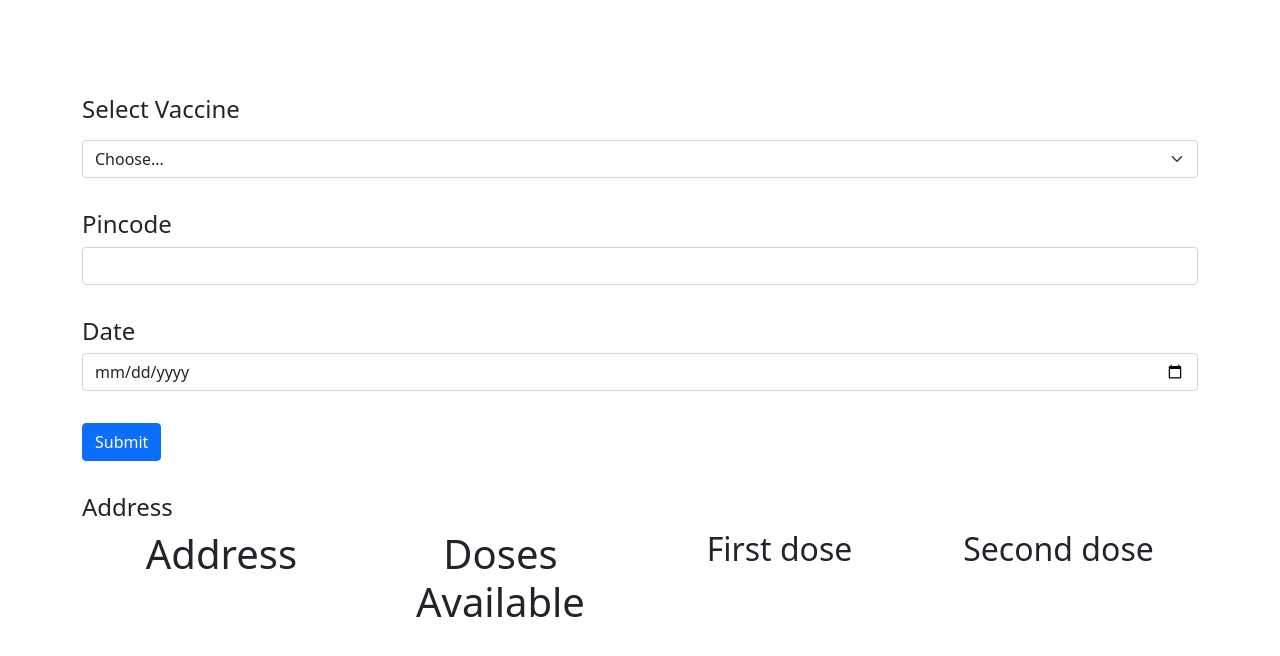
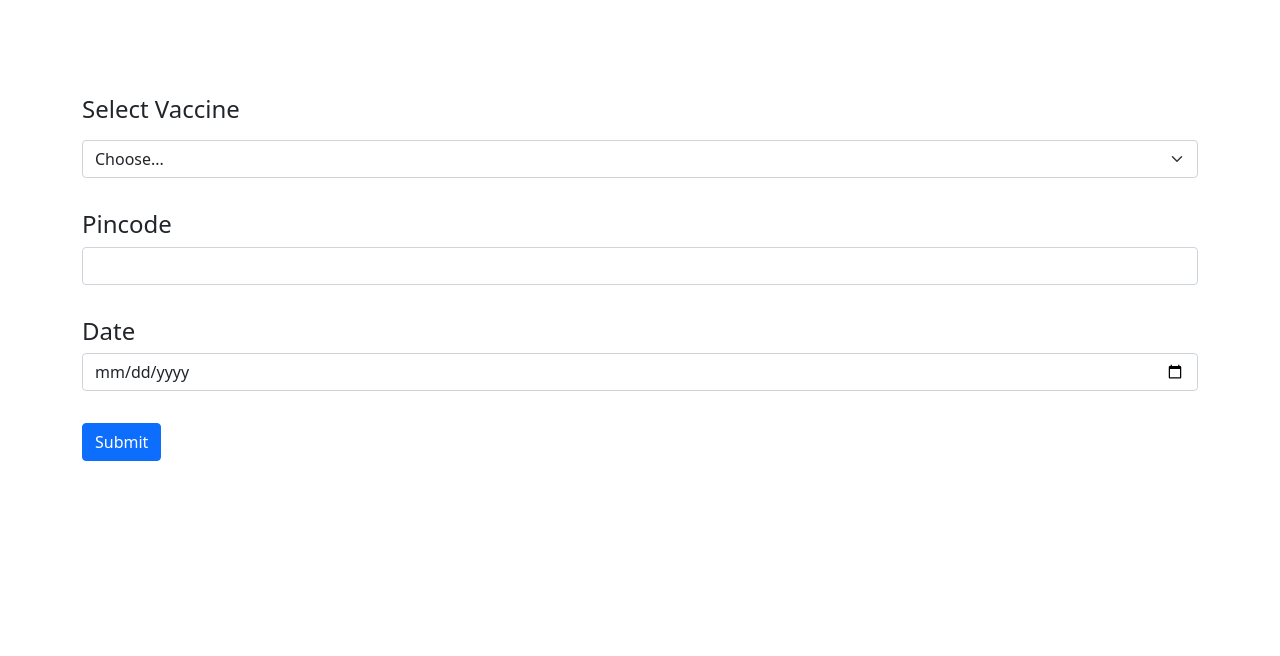
Before and after one commit to dholendar14/cowin, a Flask app: page / in a window 1280 px wide. Shown: the part 57-713 px from the top of the page. Run offline with Flask 2, Linux system fonts and the light colour scheme.

Commit message:
Final Commit

```diff
--- a/app.py
+++ b/app.py
@@ -10,22 +10,23 @@ app = Flask(__name__)
 
 URL = "https://cdn-api.co-vin.in/api/v2/appointment/sessions/public/findByPin"
 
+headings = ("Address","Available Vaccine", "First Dose", "Second Dose")
 def Cowin_api(pincode,vaccine,new_date):
     response = requests.get(URL,
         params={
             "pincode" : pincode,
             "date" : new_date,
             "vaccine" : vaccine,
-            "age" : "45"
+            "age" : "18"
     })
+
     data = response.json()
     l = []
     for i in range(0,len(data['sessions'])):
         if(data['sessions'][i]['available_capacity'] > 0 and data['sessions'][i]['min_age_limit'] <= 45):
             res = (str(data['sessions'][i]['address']),str(data['sessions'][i]['available_capacity']),str(data['sessions'][i]['available_capacity_dose1']),str(data['sessions'][i]['available_capacity_dose2']))
             l.append(res)
-        print(l)
-    return l
+    return tuple(l)
 
 
 @app.route('/',methods= ["GET","POST"])
@@ -36,7 +37,7 @@ def index():
         date = request.form["Date"]
         new_date = re.sub(r'(\d{4})-(\d{1,2})-(\d{1,2})', '\\3-\\2-\\1', date)
         result = Cowin_api(pincode,vaccine,new_date)
-        return render_template("index.html",res = result)
+        return render_template("index.html",heading =headings, res = result)
     else:
         return render_template("index.html")
 
--- a/templates/index.html
+++ b/templates/index.html
@@ -57,53 +57,21 @@
     </form>
 
     <div class="container ">
-        <div class="py-3"></div>
-        <h4>Address</h4>
-        <div class="container ">
-        </div>
+        <table class="table">
+            <tr class="scope">
+                {% for header in heading %}
+                <th>{{ header }}</th>
+                {% endfor %}
+            </tr>
+            {% for row in res %}
+            <tr>
+                {% for cell in row %}
+                <th>{{ cell }}</th>
+                {% endfor %}
+            </tr>
 
-        <div class="container">
-            <div class="row">
-                <div class="col">
-                    <h1 class="text-center">Address</h1>
-                </div>
-                <div class="col">
-                    <h1 class="text-center">Doses Available</h1>
-                </div>
-                <div class="col">
-                    <h2 class="text-center" >First dose</h2>
-                </div>
-                <div class="col">
-                    <h2 class="text-center" >Second dose</h2>
-                </div>
-            </div>
-        </div>
-        <div class="container">
-            <div class="row">
-                <div class="col">
-                    {%for i in res%}
-                        <p class="text-center" >{{i[0]}}</p>
-                    {%endfor%}
-                </div>
-                <div class="col">
-                    {%for i in res%}
-                        <p class="text-center" >{{i[1]}}</p>
-                    {%endfor%}
-                </div>
-
-                <div class="col">
-                    {%for i in res%}
-                        <p class="text-center" >{{i[2]}}</p>
-                    {%endfor%}
-                </div>
-                <div class="col">
-                    {%for i in res%}
-                        <p class="text-center" >{{i[3]}}</p>
-                    {%endfor%}
-                </div>
-
-            </div>
-        </div>
+            {% endfor %}
+        </table>
     </div>
 
     <script src="https://cdn.jsdelivr.net/npm/bootstrap@5.0.1/dist/js/bootstrap.bundle.min.js"
```
